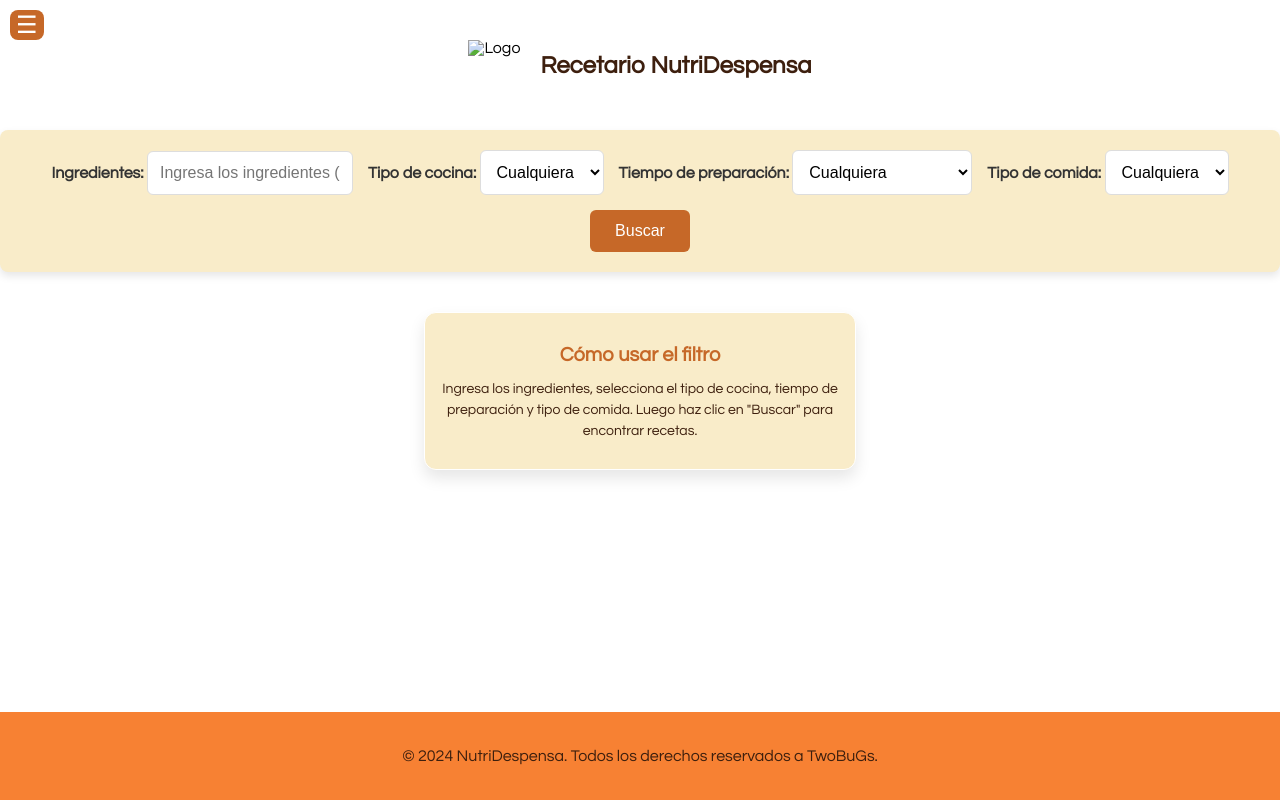
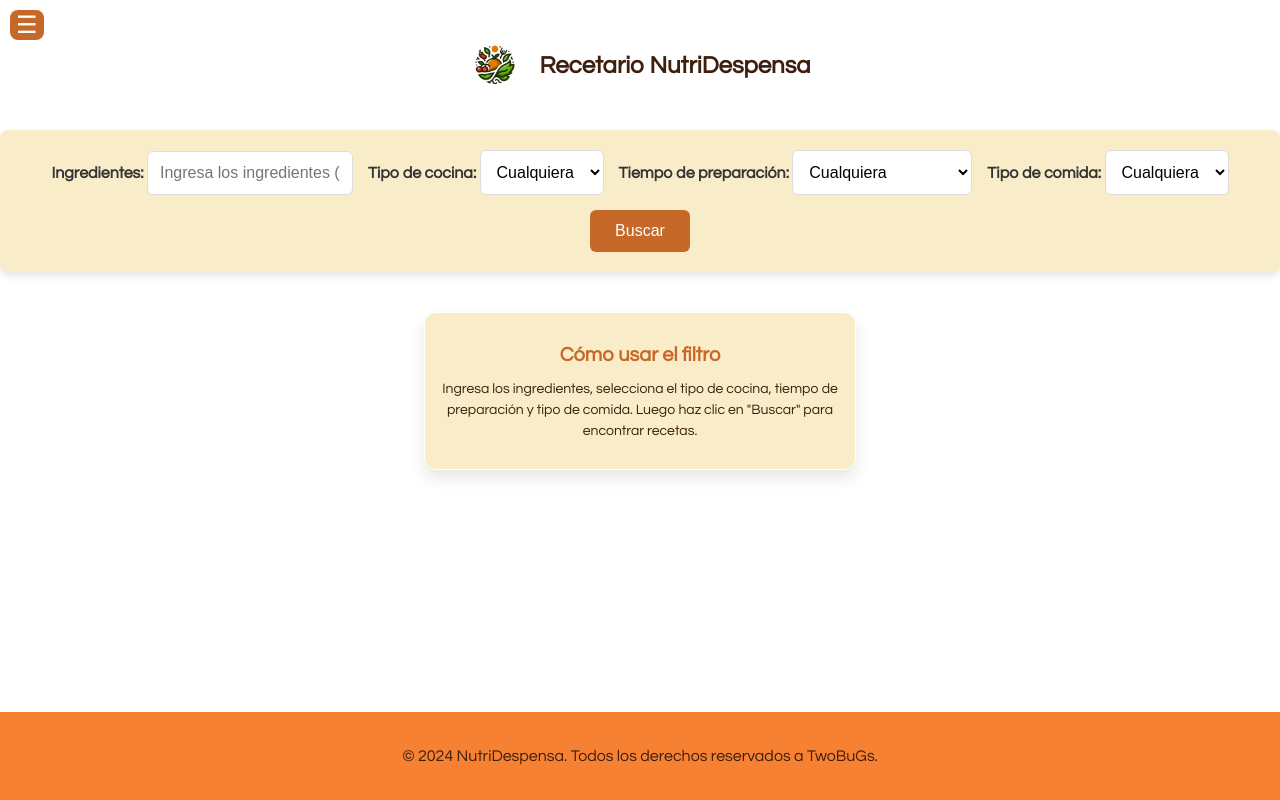
Before and after one commit to LyzzaMJM/trabajo3, a plain HTML site: page html/recetas.html in a window 1280 px wide. Drawn offline with nearby package versions, Linux system fonts and the light colour scheme; the site is published under a folder, as on GitHub Pages, so addresses that start at the root find nothing.

Commit message:
Update recetas.html

```diff
--- a/html/recetas.html
+++ b/html/recetas.html
@@ -30,7 +30,7 @@
 
     <header id="main-header" class="header">
         <div class="container">
-            <img src="/assets/logo.png" alt="Logo" class="header-logo">
+            <img src="../assets/logo.png" alt="Logo" class="header-logo">
             <h1 class="header-title">Recetario NutriDespensa</h1>
         </div>
     </header>
```
